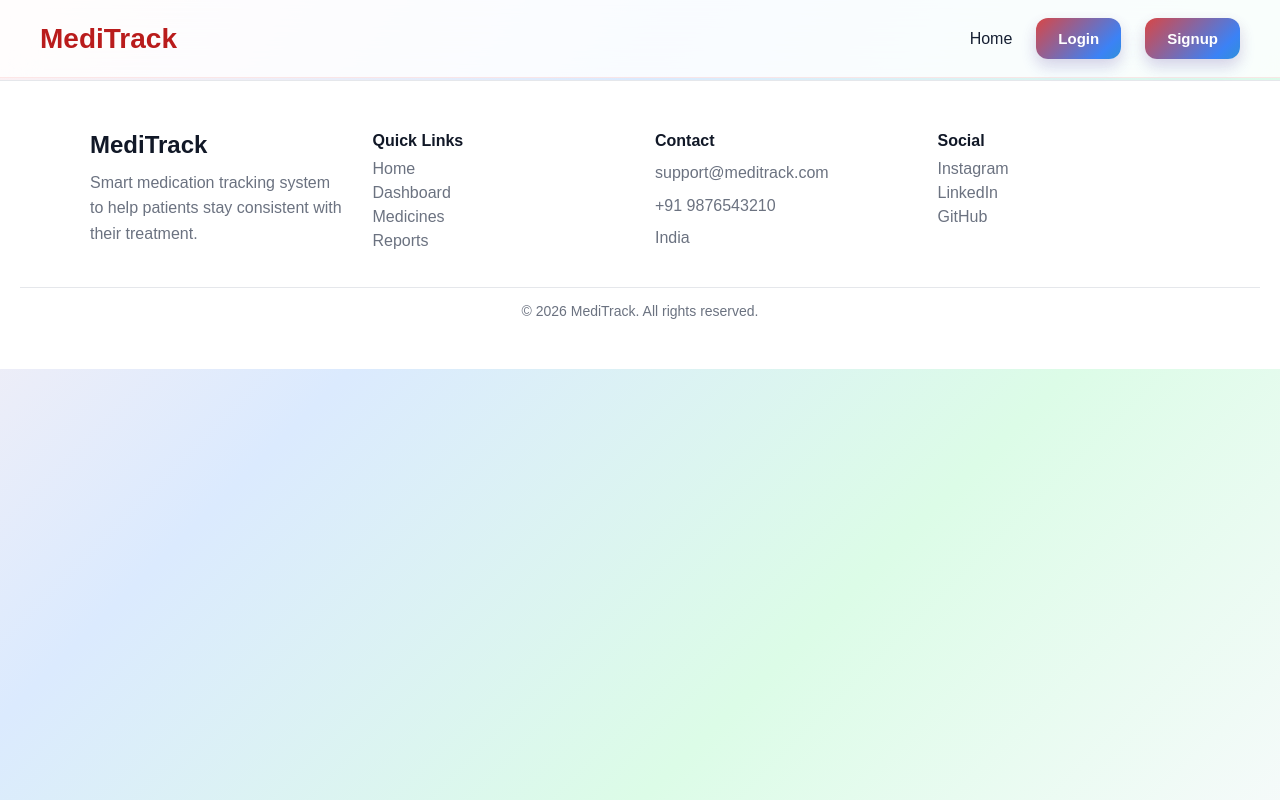
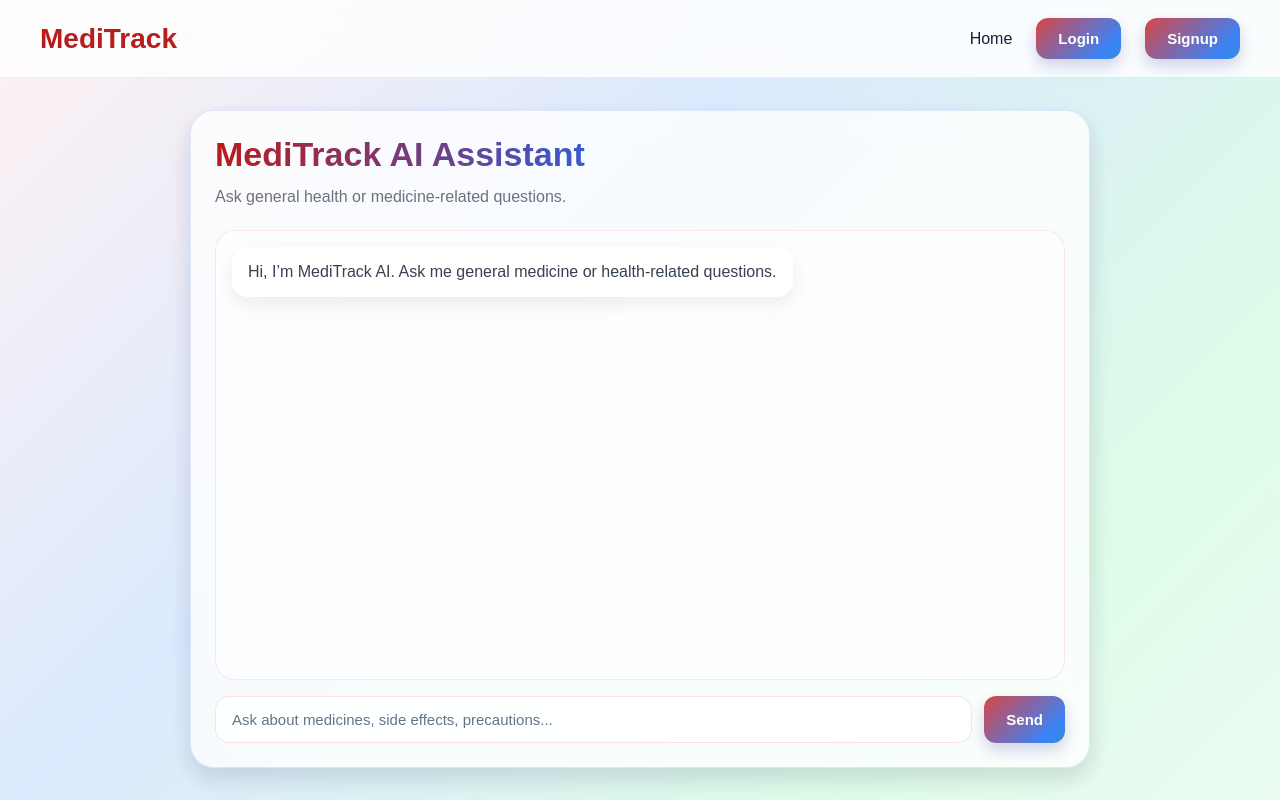
Before and after one commit to krishankanhaiya09/frontend-repo-Medicare, a React app: page /ai-chat in a window 1280 px wide. Shown: the top 800 px of the page. Built offline with nearby package versions, Linux system fonts and the light colour scheme; the HTML template or start-up script is replaced by a standard one.

Commit message:
Added AI assistant with OpenRouter free API

```diff
--- a/src/App.jsx
+++ b/src/App.jsx
@@ -13,6 +13,7 @@ import ProtectedRoute from './components/ProtectedRoute'
 import PublicRoute from './components/PublicRoute'
 import AdminDashboard from './pages/AdminDashboard'
 import DoctorDashboard from './pages/DoctorDashboard'
+import AIChat from './pages/AICHAT'
 
 const App = () => {
   return (
@@ -21,7 +22,7 @@ const App = () => {
 
       <Routes>
         <Route path="/" element={<Home />} />
-
+<Route path="/ai-chat" element={<AIChat />} />
         <Route
           path="/login"
           element={
--- a/src/components/Navbar.jsx
+++ b/src/components/Navbar.jsx
@@ -82,6 +82,7 @@ const Navbar = () => {
                 <Link to="/add-medicine">Add Medicine</Link>
                 <Link to="/medicines">Medicines</Link>
                 <Link to="/reports">Reports</Link>
+                <Link to="/ai-chat">AI Assistant</Link>
               </>
             )}
 
@@ -161,6 +162,7 @@ const Navbar = () => {
                   <Link to="/add-medicine" onClick={handleLinkClick}>Add Medicine</Link>
                   <Link to="/medicines" onClick={handleLinkClick}>Medicines</Link>
                   <Link to="/reports" onClick={handleLinkClick}>Reports</Link>
+                  <Link to="/ai-chat">AI Assistant</Link>
                 </>
               )}
 
--- /dev/null
+++ b/src/pages/AIChat.jsx
@@ -0,0 +1,144 @@
+import React, { useState } from "react";
+import API from "../api";
+
+const AIChat = () => {
+  const [message, setMessage] = useState("");
+  const [messages, setMessages] = useState([
+    {
+      role: "assistant",
+      text: "Hi, I’m MediTrack AI. Ask me general medicine or health-related questions.",
+    },
+  ]);
+  const [loading, setLoading] = useState(false);
+
+  const handleSend = async () => {
+    if (!message.trim()) return;
+
+    const userMessage = { role: "user", text: message };
+    setMessages((prev) => [...prev, userMessage]);
+    setLoading(true);
+
+    try {
+      const res = await API.post("/chat", { message });
+
+      const botMessage = {
+        role: "assistant",
+        text: res.data.reply,
+      };
+
+      setMessages((prev) => [...prev, botMessage]);
+      setMessage("");
+    } catch (error) {
+      setMessages((prev) => [
+        ...prev,
+        {
+          role: "assistant",
+          text: "Sorry, AI assistant is not available right now.",
+        },
+      ]);
+    } finally {
+      setLoading(false);
+    }
+  };
+
+  return (
+    <div className="page">
+      <div
+        className="glass-card"
+        style={{
+          maxWidth: "900px",
+          margin: "0 auto",
+          padding: "24px",
+          borderRadius: "24px",
+        }}
+      >
+        <h1 className="section-title" style={{ marginBottom: "10px" }}>
+          MediTrack AI Assistant
+        </h1>
+        <p style={{ color: "#6b7280", marginBottom: "20px" }}>
+          Ask general health or medicine-related questions.
+        </p>
+
+        <div
+          style={{
+            height: "450px",
+            overflowY: "auto",
+            border: "1px solid rgba(239,68,68,0.12)",
+            borderRadius: "20px",
+            padding: "16px",
+            background: "rgba(255,255,255,0.55)",
+            marginBottom: "16px",
+          }}
+        >
+          {messages.map((msg, index) => (
+            <div
+              key={index}
+              style={{
+                display: "flex",
+                justifyContent: msg.role === "user" ? "flex-end" : "flex-start",
+                marginBottom: "12px",
+              }}
+            >
+              <div
+                style={{
+                  maxWidth: "75%",
+                  padding: "12px 16px",
+                  borderRadius: "16px",
+                  background:
+                    msg.role === "user"
+                      ? "linear-gradient(135deg, #ef4444, #f87171)"
+                      : "rgba(255,255,255,0.88)",
+                  color: msg.role === "user" ? "#fff" : "#374151",
+                  boxShadow: "0 6px 18px rgba(0,0,0,0.08)",
+                  lineHeight: "1.6",
+                  whiteSpace: "pre-wrap",
+                }}
+              >
+                {msg.text}
+              </div>
+            </div>
+          ))}
+
+          {loading && (
+            <div style={{ color: "#991b1b", padding: "8px 0" }}>
+              MediTrack AI is typing...
+            </div>
+          )}
+        </div>
+
+        <div
+          style={{
+            display: "flex",
+            gap: "12px",
+            flexWrap: "wrap",
+          }}
+        >
+          <input
+            type="text"
+            placeholder="Ask about medicines, side effects, precautions..."
+            value={message}
+            onChange={(e) => setMessage(e.target.value)}
+            onKeyDown={(e) => {
+              if (e.key === "Enter") handleSend();
+            }}
+            style={{
+              flex: 1,
+              minWidth: "240px",
+              padding: "14px 16px",
+              borderRadius: "14px",
+              border: "1px solid rgba(239,68,68,0.15)",
+              outline: "none",
+              fontSize: "15px",
+            }}
+          />
+
+          <button className="glow-btn" onClick={handleSend} disabled={loading}>
+            Send
+          </button>
+        </div>
+      </div>
+    </div>
+  );
+};
+
+export default AIChat;
```
